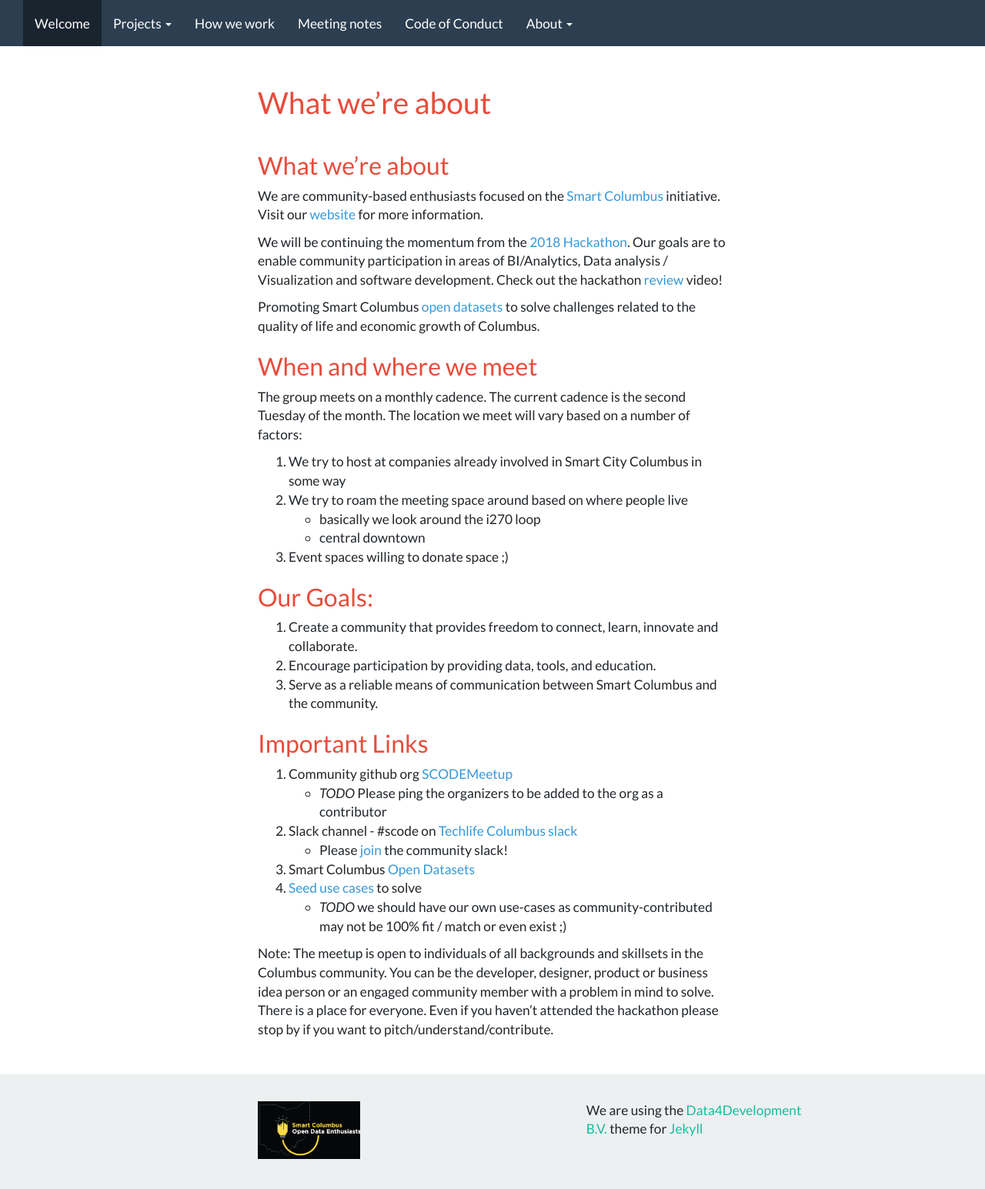
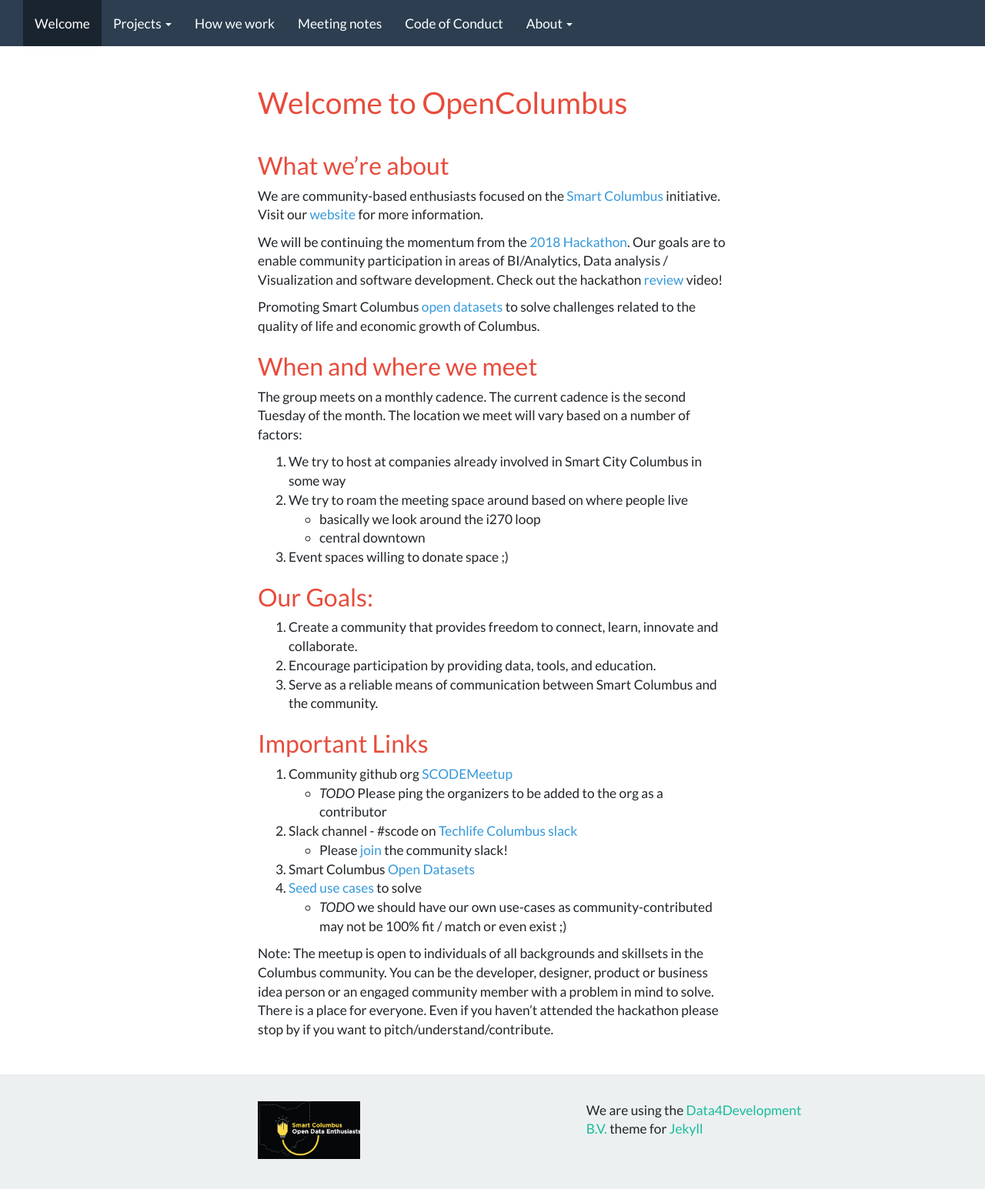
Before and after one commit to opencolumbus/opencolumbus.github.io, a Jekyll site: the page built from index.md, in a window 1280 px wide. Shown: the top 1545 px of the page at 77% size. Built offline with Jekyll 4.4.1, drawn with Linux system fonts in a browser that asks for light colours; a script that is not in the unit is left out; our own code applies the rules of GitHub Pages for plain Markdown files.

Commit message:
add title

```diff
--- a/index.md
+++ b/index.md
@@ -4,6 +4,7 @@
 # See: https://jekyllrb.com/docs/themes/#overriding-theme-defaults
 # layout: home
 order: 1
+title: Welcome to OpenColumbus
 ---
 
 ## What we're about
```
